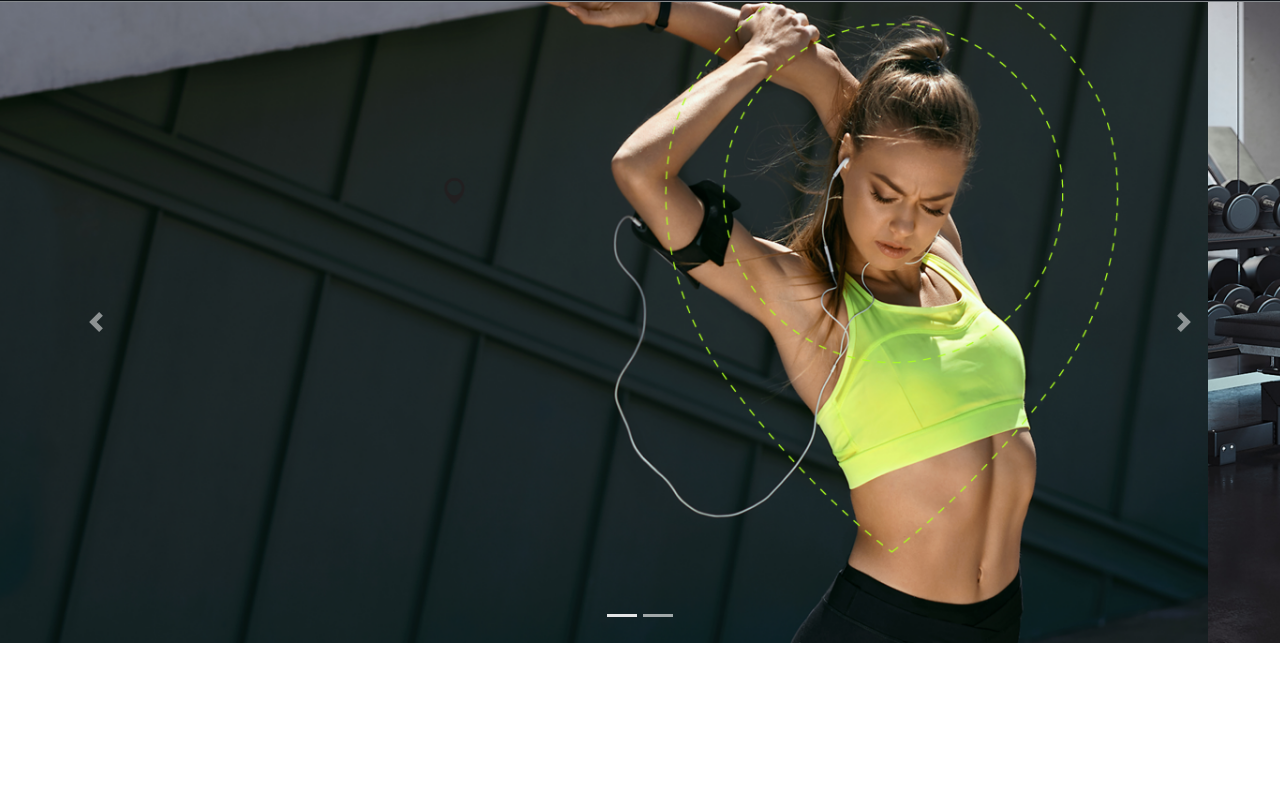
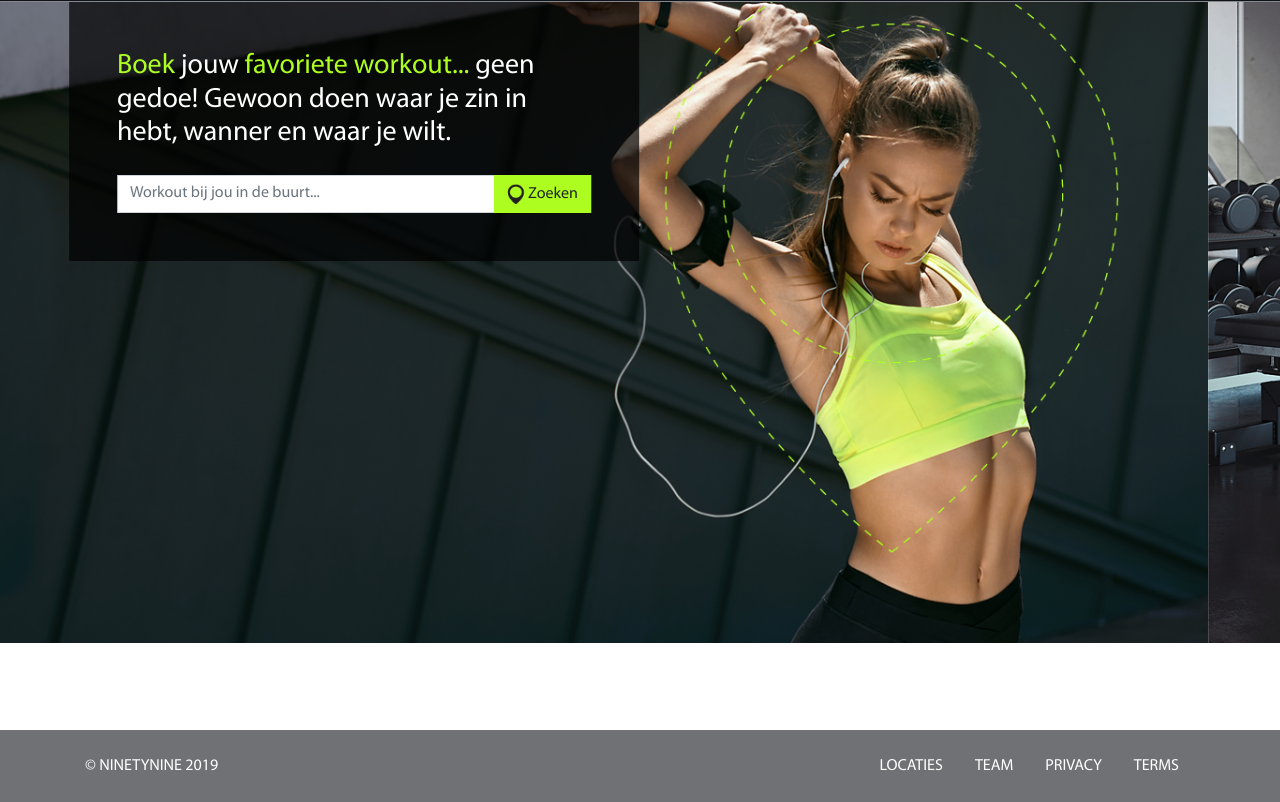
Before and after one commit to imufun/ninetynine, a website: page html/index.html in a window 1280 px wide. Shown: the part 74-876 px from the top of the page. Before the commit the page ends 800 px from the top, so only its background shows below. Drawn offline with nearby package versions, Linux system fonts and the light colour scheme.

Commit message:
home page footer

```diff
--- a/html/index.html
+++ b/html/index.html
@@ -11,12 +11,12 @@
   </head>
   <body>
    <header class="header-nav">
-    <div class="container-fluid bg-dark">
-      <div class="container">
+    <div class="container-fluid bg-dark px-lg-2 px-0">
+      <div class="container px-lg-3 px-0">
         <nav class="navbar navbar-expand-lg">
             <a class="navbar-brand" href="#"><img src="../image/logo.png" class="img-fluid" alt="logo"></a>
-          <button class="navbar-toggler btn-primary" type="button" data-toggle="collapse" data-target="#navbarTogglerDemo01" aria-controls="navbarTogglerDemo01" aria-expanded="false" aria-label="Toggle navigation">
-            <span class="navbar-toggler-icon"></span>
+          <button class="navbar-toggler p-0 text-white" type="button" data-toggle="collapse" data-target="#navbarTogglerDemo01" aria-controls="navbarTogglerDemo01" aria-expanded="false" aria-label="Toggle navigation">
+              <i class="fas fa-bars"></i>
           </button>
           <div class="collapse navbar-collapse" id="navbarTogglerDemo01">
 
@@ -49,34 +49,82 @@
 <div id="slideMain" class="slider-home carousel slide" data-ride="carousel">
 
     <!-- Indicators -->
-    <ul class="carousel-indicators">
+    <!-- <ul class="carousel-indicators">
       <li data-target="#slideMain" data-slide-to="0" class="active"></li>
       <li data-target="#slideMain" data-slide-to="1"></li>
-    </ul>
+    </ul> -->
 
     <!-- The slideshow -->
     <div class="carousel-inner">
       <div class="carousel-item home-slider-img active">
         <img src="../image/slider/slider-1.png" class="img-fluid" alt="Los Angeles">
+          <div class="carousel-caption pt-0">
+              <div class="caption-slider p-5">
+                  <p class="h3 text-left"><span class="text-light-green">Boek</span> jouw <span class="text-light-green">favoriete workout...</span> geen gedoe! Gewoon doen waar je zin in hebt, wanner en waar je wilt.</p>
+                  <form action="">
+                      <div class="input-group mt-4">
+                          <input type="text" class="form-control" placeholder="Workout bij jou in de buurt...">
+                          <div class="input-group-append">
+                            <button class="btn btn-primary" type="button"><img src="../image/icon-location.png" height="20px"/> Zoeken</button>
+                          </div>
+                        </div>
+                  </form>
+              </div>
+          </div>
       </div>
       <div class="carousel-item home-slider-img">
         <img src="../image/slider/slider-2.png" class="img-fluid" alt="Chicago">
+        <div class="carousel-caption pt-0">
+            <div class="caption-slider p-5">
+                <p class="h3 text-left"><span class="text-light-green">Boek</span> jouw <span class="text-light-green">favoriete workout...</span> geen gedoe! Gewoon doen waar je zin in hebt, wanner en waar je wilt.</p>
+                <form action="">
+                    <div class="input-group mt-4">
+                        <input type="text" class="form-control" placeholder="Workout bij jou in de buurt...">
+                        <div class="input-group-append">
+                          <button class="btn btn-primary" type="button"><img src="../image/icon-location.png" height="20px"/> Zoeken</button>
+                        </div>
+                      </div>
+                </form>
+            </div>
+        </div>
       </div>
     </div>
-
-    <!-- Left and right controls -->
-    <a class="carousel-control-prev" href="#slideMain" data-slide="prev">
-      <span class="carousel-control-prev-icon"></span>
-    </a>
-    <a class="carousel-control-next" href="#slideMain" data-slide="next">
-      <span class="carousel-control-next-icon"></span>
-    </a>
-  </div>
+      <!-- Left and right controls -->
+      <!-- <a class="carousel-control-prev" href="#slideMain" data-slide="prev">
+        <span class="carousel-control-prev-icon"></span>
+      </a>
+      <a class="carousel-control-next" href="#slideMain" data-slide="next">
+        <span class="carousel-control-next-icon"></span>
+      </a>   -->
 
 
-
-
-
+  <footer>
+      <div class="container-fluid bg-dark bg-opacity py-3">
+        <div class="container">
+          <div class="row">
+              <div class="col-lg-2 align-self-center">
+                  <p class="m-0">&copy; NINETYNINE 2019</p>
+              </div>
+              <div class="col-lg-10">
+                  <ul class="nav justify-content-end">
+                      <li class="nav-item">
+                        <a class="nav-link active" href="#">LOCATIES</a>
+                      </li>
+                      <li class="nav-item">
+                        <a class="nav-link" href="#">TEAM</a>
+                      </li>
+                      <li class="nav-item">
+                        <a class="nav-link" href="#">PRIVACY</a>
+                      </li>
+                      <li class="nav-item">
+                        <a class="nav-link" href="#">TERMS</a>
+                      </li>
+                    </ul>
+              </div>
+          </div>
+        </div>
+      </div>
+    </footer>
 
 
     <!-- Optional JavaScript -->
--- a/package.json
+++ b/package.json
@@ -14,6 +14,7 @@
   "author": "Alexander Rechsteiner",
   "license": "MIT",
   "dependencies": {
+    "@fortawesome/fontawesome-free": "^5.7.2",
     "bootstrap": "^4.2.1",
     "jquery": "^3.3.1",
     "popper.js": "^1.14.4"
--- a/scss/_custom-variables.scss
+++ b/scss/_custom-variables.scss
@@ -27,6 +27,7 @@ $dark: #0f1319;
 //text color
 $link-color : #ffffff;
 
+// // Brand Colors
 
 //Adding (!) an additional theme color (ex. classes btn-cool, bg-cool)
 $theme-colors: (
--- a/scss/_site.scss
+++ /dev/null
@@ -1,11 +0,0 @@
-.header-nav {
-    border-bottom: 1px solid #85898c;
-      li {
-        a {
-            letter-spacing: 0.1px;
-            &:hover{
-                border-bottom: 2px solid #adfe20;
-            }
-        }
-    }
-}
--- a/scss/_slider.scss
+++ b/scss/_slider.scss
@@ -1,9 +1,13 @@
 .slider-home{
-    // min-height: calc(100vh - 83px);
-    &  .home-slider-img {
-        height: calc(100vh -83px)!important;
-        background-size: cover;
-        background-position: center;
-        background-repeat: no-repeat;
+    & .carousel-inner {
+        height: 100vh;
+    }
+    & .carousel-caption{
+        top : 0px;
+        left: 11%;
+        & .caption-slider{
+            width: 570px;
+            background: rgba($color: #000000, $alpha: 0.7);
+        }
     }
 }
--- /dev/null
+++ b/scss/_utils.scss
@@ -0,0 +1,9 @@
+.text-light-green{
+    color: #adfe20
+}
+.text-white{
+    color: #ffffff
+}
+.bg-opacity {
+    opacity: 0.6
+}
--- /dev/null
+++ b/scss/common/_footer.scss
@@ -0,0 +1,5 @@
+footer{
+    position: absolute;
+    bottom: 0px;
+    width: 100%;
+}
--- /dev/null
+++ b/scss/common/_header.scss
@@ -0,0 +1,18 @@
+.header-nav {
+    @include media-breakpoint-down(md) {
+        .navbar-brand {
+            img {
+                width: 240px;
+            }
+        }
+    }
+    border-bottom: 1px solid #85898c;
+      li {
+        a {
+            letter-spacing: 0.1px;
+            &:hover{
+                border-bottom: 2px solid #adfe20;
+            }
+        }
+    }
+}
--- a/scss/style.scss
+++ b/scss/style.scss
@@ -3,9 +3,13 @@
  *  Built on top of Bootstrap 4 (https://getbootstrap.com)
  *  Built with the Bootstrap Theme Kit by HackerThemes (https://hackerthemes.com)
  */
-@import 'custom-variables';
+@import '_custom-variables';
 @import '../node_modules/bootstrap/scss/bootstrap';
+@import '../node_modules/@fortawesome/fontawesome-free/css/all.min.css';
 @import 'custom-styles';
+@import 'common/_header.scss';
+@import 'common/_footer.scss';
 @import '_fonts.scss';
 @import '_site.scss';
 @import '_slider.scss';
+@import '_utils.scss';
```
Also changed, not shown: css/style.css, css/style.min.css, image/icon-location.png (added), 1 other file.
